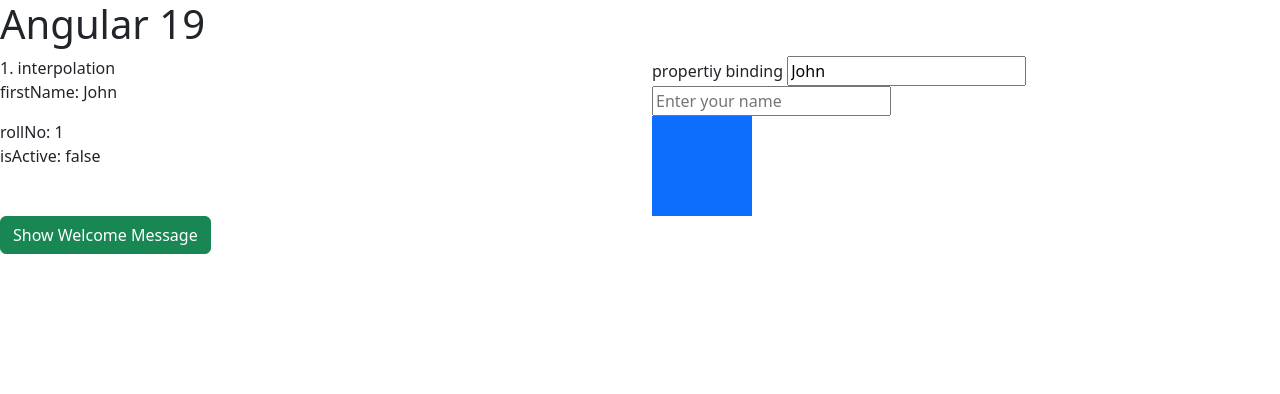
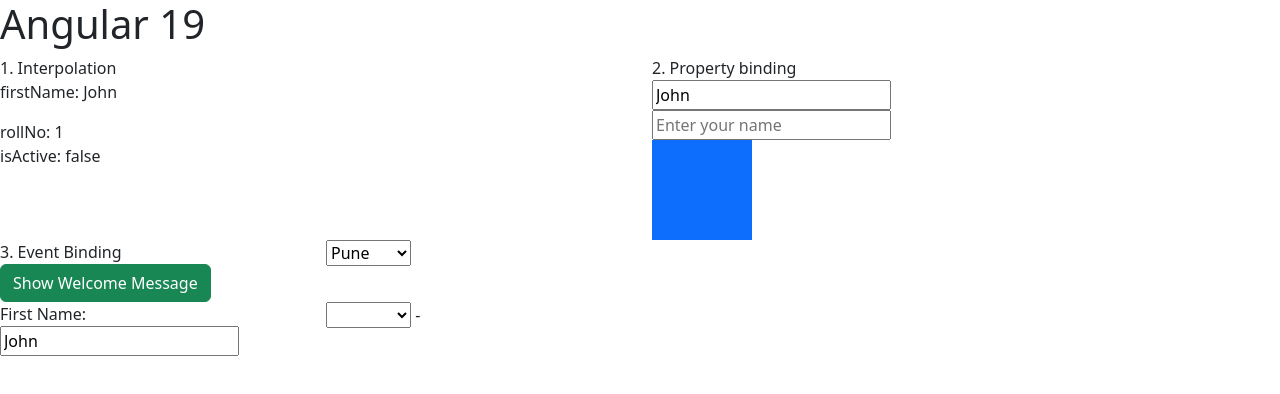
Before and after one commit to Tran-Anh-Quang/angular19Tutorial, an Angular app: page / in a window 1280 px wide. Shown: the top 394 px of the page. Built offline with nearby package versions, Linux system fonts and the light colour scheme.

Commit message:
part 3: twoway data binding

```diff
--- a/src/app/components/data-binding/data-binding.component.html
+++ b/src/app/components/data-binding/data-binding.component.html
@@ -1,6 +1,7 @@
 <div class="row">
+    <!-- Interpolation -->
     <div class="col-6">
-        1. interpolation
+        1. Interpolation
         <p>firstName: {{firstName}}</p>
 
         <div>
@@ -10,8 +11,10 @@
         <span>isActive: {{isActive}}</span>
     </div>
 
+    <!-- property Binding -->
     <div class="col-6">
-        propertiy binding
+        2. Property binding
+        <br>
         <input placeholder="First Name" id="firstNameInput" type="text" [value]="firstName">
         <br>
         <input type="text" [placeholder]="myPlaceholder">
@@ -21,10 +24,38 @@
     </div>
 </div>
 
+<!-- Event Binding -->
 <div class="row">
     <div class="col-3">
+        3. Event Binding
         <button class="btn btn-success" (click)="showWelcomeMessage()">
             Show Welcome Message
         </button>
     </div>
+    <div class="col-3">
+        <select (change)="onCityChange()">
+            <option value="Pune">Pune</option>
+            <option value="Nagur">Nagur</option>
+            <option value="Mumbai">Mumbai</option>
+            <option value="Panji">Panji</option>
+        </select>
+    </div>
 </div>
+
+<!-- Two way binding -->
+<div class="row">
+    <div class="col-3">
+        <label for="firstNameInput">First Name:</label>
+        <input type="text" id="firstNameInput" [(ngModel)]="firstName">
+    </div>
+
+    <div class="col-3">
+        <select [(ngModel)]="selectedCity">
+            <option value="Pune">Pune</option>
+            <option value="Nagur">Nagur</option>
+            <option value="Mumbai">Mumbai</option>
+            <option value="Panji">Panji</option>
+        </select>
+        - {{selectedCity}}
+    </div>
+</div>
--- a/src/app/components/data-binding/data-binding.component.ts
+++ b/src/app/components/data-binding/data-binding.component.ts
@@ -1,8 +1,9 @@
 import { Component } from '@angular/core';
+import { FormsModule } from '@angular/forms';
 
 @Component({
   selector: 'app-data-binding',
-  imports: [],
+  imports: [FormsModule],
   templateUrl: './data-binding.component.html',
   styleUrl: './data-binding.component.css'
 })
@@ -13,17 +14,22 @@
   currentDate: Date = new Date();
   myPlaceholder: string = 'Enter your name';
   div1ClassName: string = 'bg-primary';
+  selectedCity: string = '';
 
   constructor() {
     console.log(this.firstName);
 
     this.isActive = false;
     console.log(this.isActive);
-    this.showWelcomeMessage();
+    // this.showWelcomeMessage();
 
   }
 
   showWelcomeMessage() {
     alert('Welcome to Angular!');
   }
+
+  onCityChange() {
+    console.log('Selected city:');
+  }
 }
```
